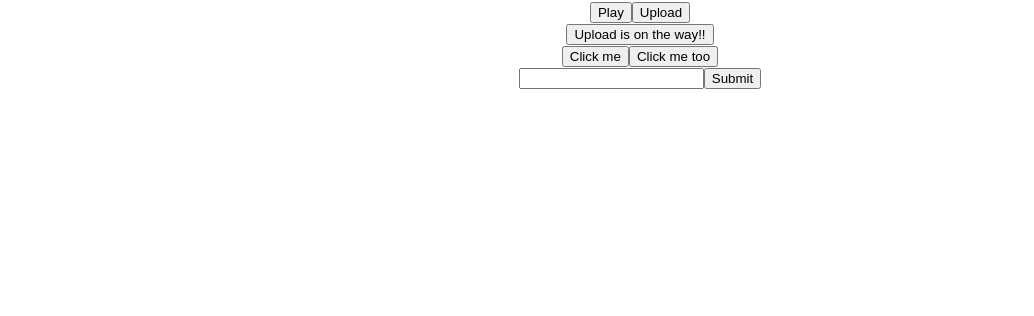
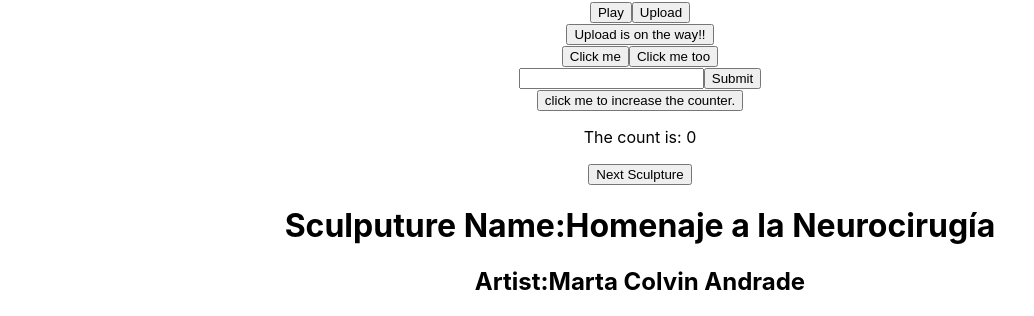
Before and after one commit to vishesh-baghel/Hotel-booking-app, a React (Create React App) app in the folder hotel-booking-app/: page / in a window 1280 px wide. Shown: the part 3353-3669 px from the top of the page, without its empty margins (0-1034 px from the left). Before the commit the page ends 3442 px from the top, so only its background shows below. Built offline with nearby package versions, Linux system fonts and the light colour scheme.

Commit message:
Learned about adding hooks

```diff
--- a/hotel-booking-app/src/App.js
+++ b/hotel-booking-app/src/App.js
@@ -299,6 +299,144 @@
   );
 }
 
+function CheckLocalVariable() {
+  const [count, setCount] = useState(0);
+  function handleClick() {
+    setCount(count + 1);
+  }
+  return (
+    <>
+      <button onClick={handleClick}>click me to increase the counter.</button>
+      <p> The count is: {count}</p>
+    </>
+  );
+}
+
+const sculptureList = [
+  {
+    name: "Homenaje a la Neurocirugía",
+    artist: "Marta Colvin Andrade",
+    description:
+      "Although Colvin is predominantly known for abstract themes that allude to pre-Hispanic symbols, this gigantic sculpture, an homage to neurosurgery, is one of her most recognizable public art pieces.",
+    url: "https://i.imgur.com/Mx7dA2Y.jpg",
+    alt: "A bronze statue of two crossed hands delicately holding a human brain in their fingertips.",
+  },
+  {
+    name: "Floralis Genérica",
+    artist: "Eduardo Catalano",
+    description:
+      "This enormous (75 ft. or 23m) silver flower is located in Buenos Aires. It is designed to move, closing its petals in the evening or when strong winds blow and opening them in the morning.",
+    url: "https://i.imgur.com/ZF6s192m.jpg",
+    alt: "A gigantic metallic flower sculpture with reflective mirror-like petals and strong stamens.",
+  },
+  {
+    name: "Eternal Presence",
+    artist: "John Woodrow Wilson",
+    description:
+      'Wilson was known for his preoccupation with equality, social justice, as well as the essential and spiritual qualities of humankind. This massive (7ft. or 2,13m) bronze represents what he described as "a symbolic Black presence infused with a sense of universal humanity."',
+    url: "https://i.imgur.com/aTtVpES.jpg",
+    alt: "The sculpture depicting a human head seems ever-present and solemn. It radiates calm and serenity.",
+  },
+  {
+    name: "Moai",
+    artist: "Unknown Artist",
+    description:
+      "Located on the Easter Island, there are 1,000 moai, or extant monumental statues, created by the early Rapa Nui people, which some believe represented deified ancestors.",
+    url: "https://i.imgur.com/RCwLEoQm.jpg",
+    alt: "Three monumental stone busts with the heads that are disproportionately large with somber faces.",
+  },
+  {
+    name: "Blue Nana",
+    artist: "Niki de Saint Phalle",
+    description:
+      "The Nanas are triumphant creatures, symbols of femininity and maternity. Initially, Saint Phalle used fabric and found objects for the Nanas, and later on introduced polyester to achieve a more vibrant effect.",
+    url: "https://i.imgur.com/Sd1AgUOm.jpg",
+    alt: "A large mosaic sculpture of a whimsical dancing female figure in a colorful costume emanating joy.",
+  },
+  {
+    name: "Ultimate Form",
+    artist: "Barbara Hepworth",
+    description:
+      "This abstract bronze sculpture is a part of The Family of Man series located at Yorkshire Sculpture Park. Hepworth chose not to create literal representations of the world but developed abstract forms inspired by people and landscapes.",
+    url: "https://i.imgur.com/2heNQDcm.jpg",
+    alt: "A tall sculpture made of three elements stacked on each other reminding of a human figure.",
+  },
+  {
+    name: "Cavaliere",
+    artist: "Lamidi Olonade Fakeye",
+    description:
+      "Descended from four generations of woodcarvers, Fakeye's work blended traditional and contemporary Yoruba themes.",
+    url: "https://i.imgur.com/wIdGuZwm.png",
+    alt: "An intricate wood sculpture of a warrior with a focused face on a horse adorned with patterns.",
+  },
+  {
+    name: "Big Bellies",
+    artist: "Alina Szapocznikow",
+    description:
+      "Szapocznikow is known for her sculptures of the fragmented body as a metaphor for the fragility and impermanence of youth and beauty. This sculpture depicts two very realistic large bellies stacked on top of each other, each around five feet (1,5m) tall.",
+    url: "https://i.imgur.com/AlHTAdDm.jpg",
+    alt: "The sculpture reminds a cascade of folds, quite different from bellies in classical sculptures.",
+  },
+  {
+    name: "Terracotta Army",
+    artist: "Unknown Artist",
+    description:
+      "The Terracotta Army is a collection of terracotta sculptures depicting the armies of Qin Shi Huang, the first Emperor of China. The army consisted of more than 8,000 soldiers, 130 chariots with 520 horses, and 150 cavalry horses.",
+    url: "https://i.imgur.com/HMFmH6m.jpg",
+    alt: "12 terracotta sculptures of solemn warriors, each with a unique facial expression and armor.",
+  },
+  {
+    name: "Lunar Landscape",
+    artist: "Louise Nevelson",
+    description:
+      "Nevelson was known for scavenging objects from New York City debris, which she would later assemble into monumental constructions. In this one, she used disparate parts like a bedpost, juggling pin, and seat fragment, nailing and gluing them into boxes that reflect the influence of Cubism’s geometric abstraction of space and form.",
+    url: "https://i.imgur.com/rN7hY6om.jpg",
+    alt: "A black matte sculpture where the individual elements are initially indistinguishable.",
+  },
+  {
+    name: "Aureole",
+    artist: "Ranjani Shettar",
+    description:
+      'Shettar merges the traditional and the modern, the natural and the industrial. Her art focuses on the relationship between man and nature. Her work was described as compelling both abstractly and figuratively, gravity defying, and a "fine synthesis of unlikely materials."',
+    url: "https://i.imgur.com/okTpbHhm.jpg",
+    alt: "A pale wire-like sculpture mounted on concrete wall and descending on the floor. It appears light.",
+  },
+  {
+    name: "Hippos",
+    artist: "Taipei Zoo",
+    description:
+      "The Taipei Zoo commissioned a Hippo Square featuring submerged hippos at play.",
+    url: "https://i.imgur.com/6o5Vuyu.jpg",
+    alt: "A group of bronze hippo sculptures emerging from the sett sidewalk as if they were swimming.",
+  },
+];
+
+function SulptureGallery() {
+  const [index, setIndex] = useState(0);
+  const [showImage, setShowImage] = useState(false);
+
+  function changeIndex() {
+    setIndex(index + 1);
+  }
+
+  const handleClick = () => {
+    setShowImage(!showImage);
+  };
+
+  let sculpture = sculptureList[index];
+  return (
+    <div className="sculpture-gallery">
+      <button onClick={changeIndex}>Next Sculpture</button>
+      <h1>Sculputure Name:{sculpture.name}</h1>
+      <h2>Artist:{sculpture.artist}</h2>
+      <button onClick={handleClick}>
+        {showImage ? "Hide Image" : "Show Image"}
+      </button>
+      {showImage && <img src={sculpture.url} alt={sculpture.alt} />}
+    </div>
+  );
+}
+
 const App = () => {
   const status = "Loading...";
   return (
@@ -331,6 +469,8 @@
       <Toolbar2 />
       <EventPropogation />
       <Signup />
+      <CheckLocalVariable />
+      <SulptureGallery />
     </div>
   );
 };
```
